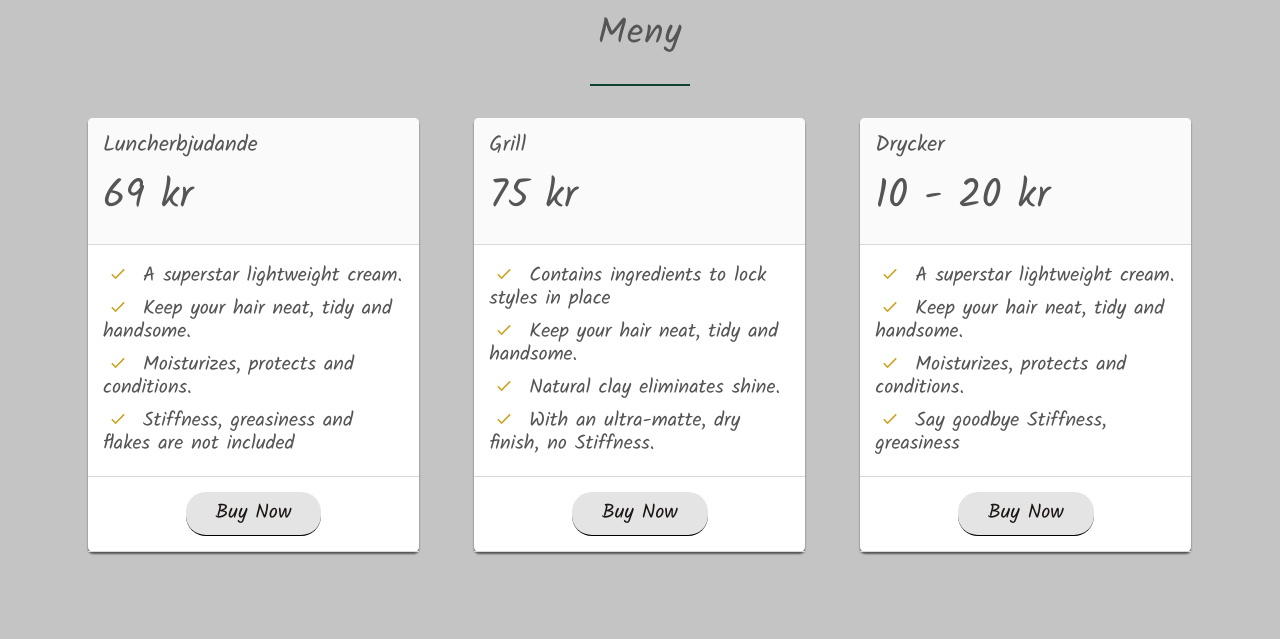
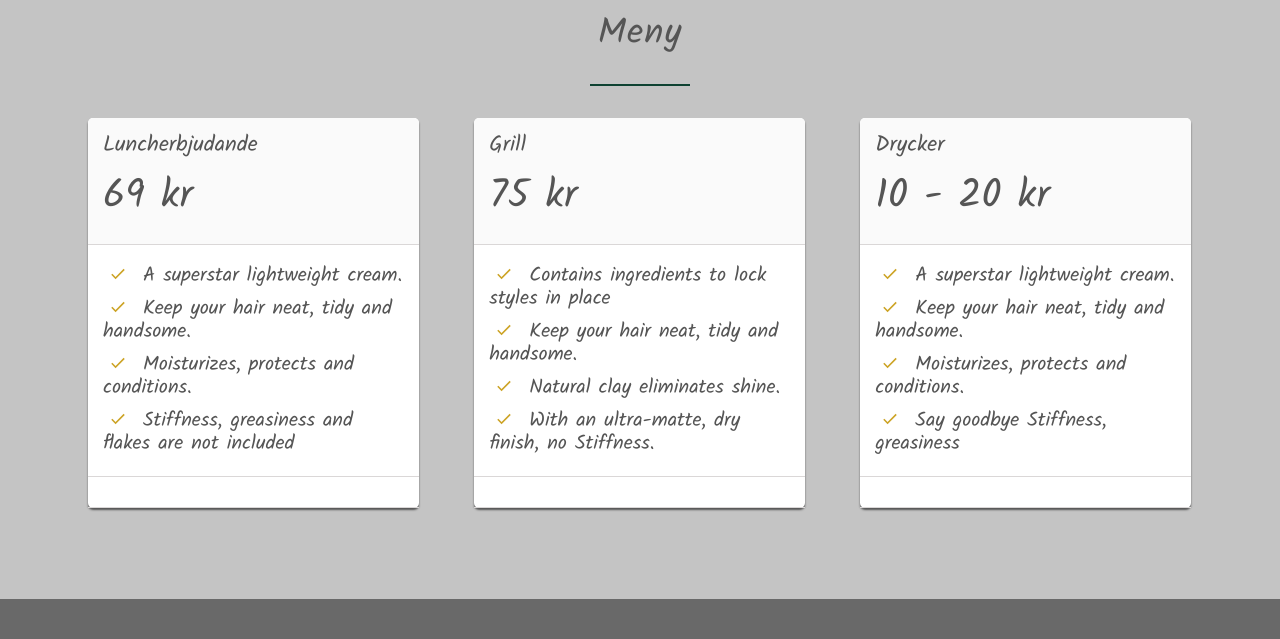
Before and after one commit to diyarfaraj/via-balkan-koket, a website: page dist/index.html in a window 1280 px wide. Shown: the part 1457-2096 px from the top of the page. Drawn offline with nearby package versions, Linux system fonts and the light colour scheme.

Commit message:
minor changes

```diff
--- a/dist/css/queries.css
+++ b/dist/css/queries.css
@@ -101,7 +101,7 @@
     float: right;
     padding: 0;
     margin: 0;
-    margin-left: 80px;
+    margin-left: 100px;
 
   }
 
--- a/dist/index.html
+++ b/dist/index.html
@@ -364,7 +364,6 @@
               </ul>
             </div>
             <div>
-              <a href="#" class="btn btn-full">Buy Now</a>
             </div>
           </div>
 
@@ -393,7 +392,6 @@
               </ul>
             </div>
             <div>
-              <a href="#" class="btn btn-full">Buy Now</a>
             </div>
           </div>
 
@@ -421,7 +419,6 @@
               </ul>
             </div>
             <div>
-              <a href="#" class="btn btn-full">Buy Now</a>
             </div>
           </div>
 
```
